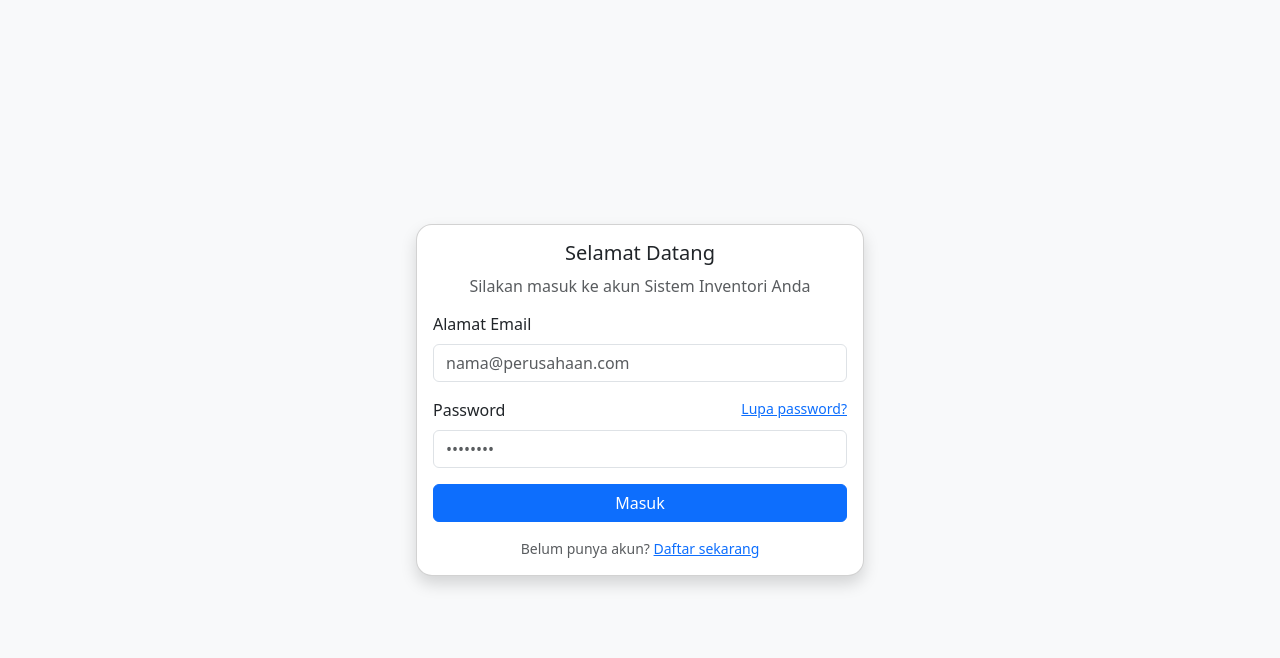
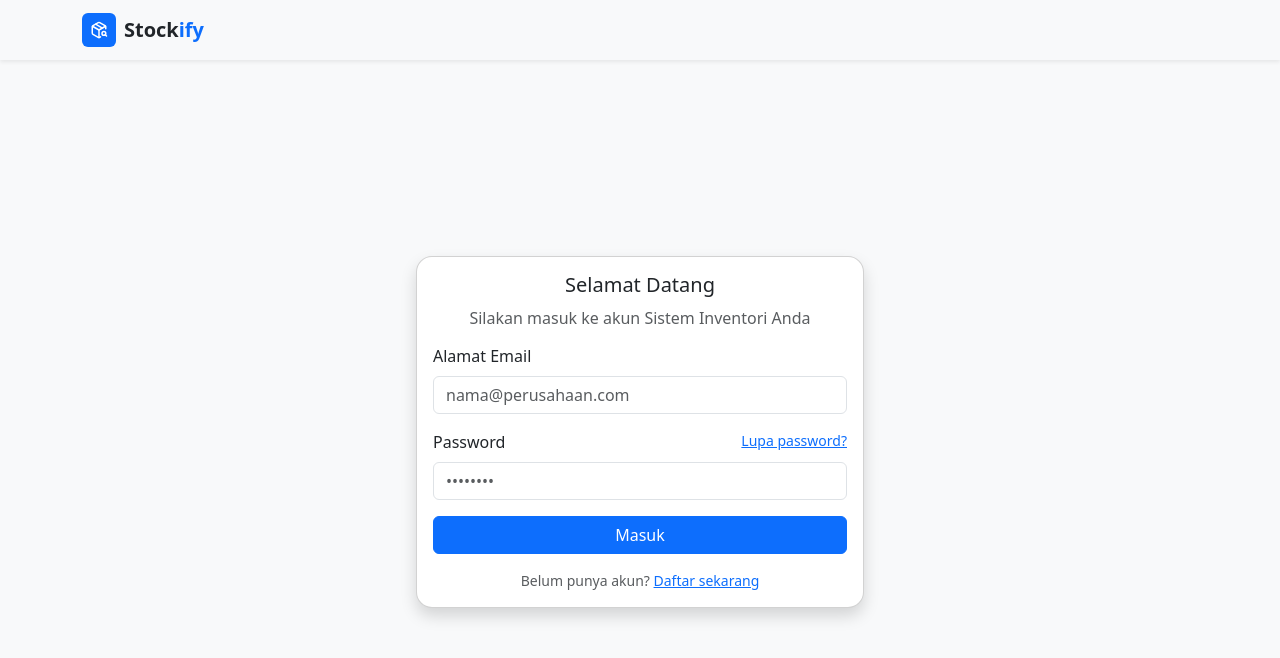
Before and after one commit to MuhamadZaguar/Intventaris-Barang, a React (Vite) app in the folder frontend-app/: page /login in a window 1280 px wide. Shown: the top 658 px of the page. Built offline with nearby package versions, Linux system fonts and the light colour scheme.

Commit message:
Upgrade Form Login

```diff
--- a/frontend-app/src/pages/Login.jsx
+++ b/frontend-app/src/pages/Login.jsx
@@ -1,7 +1,8 @@
 import { useState, useContext, useEffect } from 'react';
 import { useNavigate, Link, useLocation } from 'react-router-dom';
 import { AuthContext } from '../context/AuthContext';
-import { Form, Button, Card, Alert } from 'react-bootstrap';
+import { Form, Button, Card, Alert, Navbar, Container } from 'react-bootstrap';
+import { PackageSearch } from 'lucide-react';
 
 const Login = () => {
   const navigate = useNavigate();
@@ -49,7 +50,19 @@ const Login = () => {
   }, [isAuthenticated]);
 
   return (
-    <div className="d-flex align-items-center justify-content-center vh-100">
+    <div>
+      <Navbar bg="light" className="shadow-sm">
+        <Container>
+          <Navbar.Brand as={Link} to="/" className="d-flex align-items-center text-dark">
+            <div className="bg-primary text-white p-2 rounded me-2 d-flex align-items-center justify-content-center">
+              <PackageSearch size={18} />
+            </div>
+            <span className="fw-bold">Stock<span className="text-primary">ify</span></span>
+          </Navbar.Brand>
+        </Container>
+      </Navbar>
+
+      <div className="d-flex align-items-center justify-content-center" style={{ height: 'calc(100vh - 56px)' }}>
         <Card className="shadow card-rounded" style={{ width: '28rem' }}>
           <Card.Body>
             <Card.Title className="text-center mb-3">Selamat Datang</Card.Title>
@@ -84,6 +97,7 @@ const Login = () => {
           </Card.Body>
         </Card>
       </div>
+    </div>
   );
 };
 
```
Lines whose indentation alone changed are shown as unchanged.
